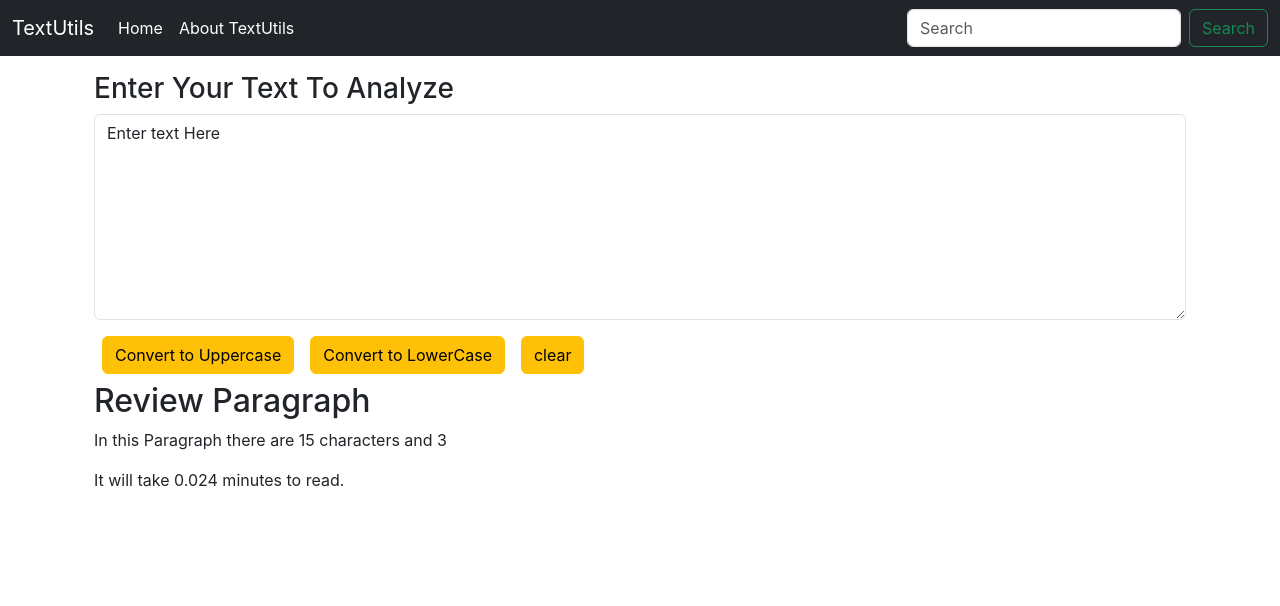
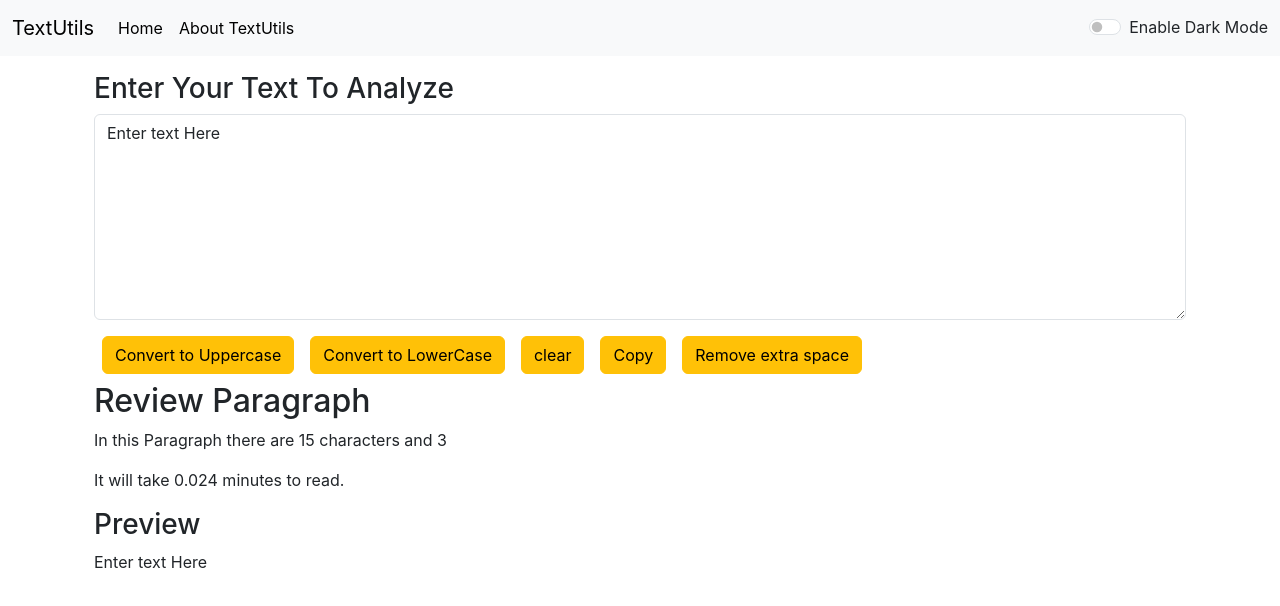
Before and after one commit to NILASISH007/TextUtilsReact, a React (Create React App) app: page / in a window 1280 px wide. Shown: the top 606 px of the page. Built offline with nearby package versions, Linux system fonts and the light colour scheme.

Commit message:
new commit

```diff
--- a/src/App.js
+++ b/src/App.js
@@ -1,13 +1,26 @@
-
+import { useState } from 'react';
 import './App.css';
 // import About from './components/About';
 import Navbar from './components/Navbar';
 import TextForm from './components/TextForm';
 
 function App() {
+  const[mode , setMode]=useState('light');
+  const ToggleSwich = () =>{
+    if(mode === 'dark')
+    {
+      setMode('light')
+      document.body.style.backgroundColor='white'
+    }
+    else {
+      setMode('dark')
+      document.body.style.backgroundColor='grey'
+    }
+
+  }
   return (
     <>
-<Navbar tittle="TextUtils" aboutText ="About TextUtils"/>
+<Navbar tittle="TextUtils" aboutText ="About TextUtils" mode={mode} toggleMode={ToggleSwich}/>
 <div className="container my-3">
 <TextForm heading ="Enter Your Text To Analyze"/>
 {/* <About/> */}
@@ -17,4 +30,4 @@ function App() {
   );
 }
 
-export default App;
+export default App;
--- a/src/components/Navbar.js
+++ b/src/components/Navbar.js
@@ -2,7 +2,7 @@ import React from 'react'
 
 export default function Navbar(props) {
   return (
-    <nav className="navbar navbar-expand-lg navbar-dark bg-dark ">
+    <nav className={`navbar navbar-expand-lg navbar-${props.mode} bg-${props.mode} `}>
   <div className="container-fluid">
     <a className="navbar-brand" href="/">{props.tittle}</a>
     <button className="navbar-toggler" type="button" data-bs-toggle="collapse" data-bs-target="#navbarSupportedContent" aria-controls="navbarSupportedContent" aria-expanded="false" aria-label="Toggle navigation">
@@ -19,12 +19,12 @@ export default function Navbar(props) {
 
 
       </ul>
-      <form className="d-flex" role="search">
-        <input className="form-control me-2" type="search" placeholder="Search" aria-label="Search"/>
-        <button className="btn btn-outline-success" type="submit">Search</button>
-      </form>
+      <div className={`form-check form-switch text-${props.mode==='light'?'dark':'light'}`}>
+  <input className="form-check-input" type="checkbox" role="switch" id="flexSwitchCheckDefault" onClick={props.toggleMode}/>
+  <label className="form-check-label" htmlfor="flexSwitchCheckDefault">Enable Dark Mode</label>
+</div>
     </div>
   </div>
 </nav>
-  )
+  )
 }
--- a/src/components/TextForm.js
+++ b/src/components/TextForm.js
@@ -19,6 +19,16 @@ export default function TextForm(props) {
         let newText = '';
         setText(newText);
     }
+    const handleCopy =()=>{
+        var text = document.getElementById("myBox")
+        text.select()
+        navigator.clipboard.writeText(text.value)
+    }
+    const handleExtraSpace =()=>{
+        let newText = text.split(/[ ]+/);
+        setText(newText.join(" "))
+
+    }
     const [text , setText]=useState('Enter text Here')
   return (
     <>
@@ -31,13 +41,17 @@ export default function TextForm(props) {
        <button className="btn btn-warning mx-2" onClick={handleUpClick}>Convert to Uppercase</button>
        <button className="btn btn-warning mx-2" onClick={handleDownClick}>Convert to LowerCase</button>
        <button className="btn btn-warning mx-2" onClick={handleClearClick}>clear</button>
+       <button className="btn btn-warning mx-2" onClick={handleCopy}>Copy</button>
+       <button className="btn btn-warning mx-2" onClick={handleExtraSpace}>Remove extra space</button>
 
             </div>
             <div className="container my-2">
                 <h2>Review Paragraph</h2>
                 <p>In this Paragraph there are {text.length} characters and  {text.split(" ").length}</p>
                 <p>It will take { 0.008 * text.split(" ").length } minutes to read.</p>
+                <h3>Preview</h3>
+                <p>{text.length>0?text:"Enter any text on the white space to see the preview"}</p>
             </div>
             </>
-  )
+  )
 }
```
